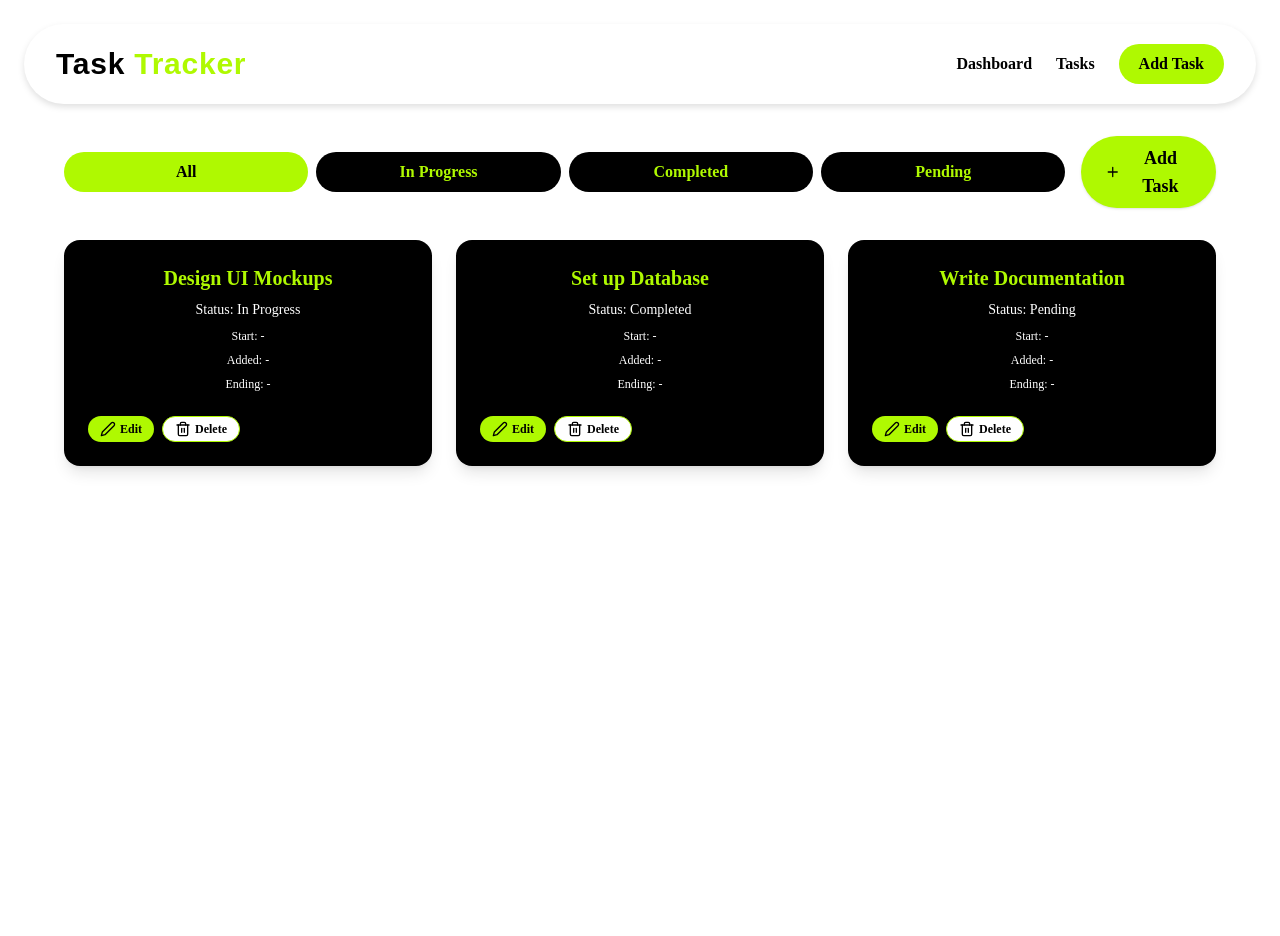
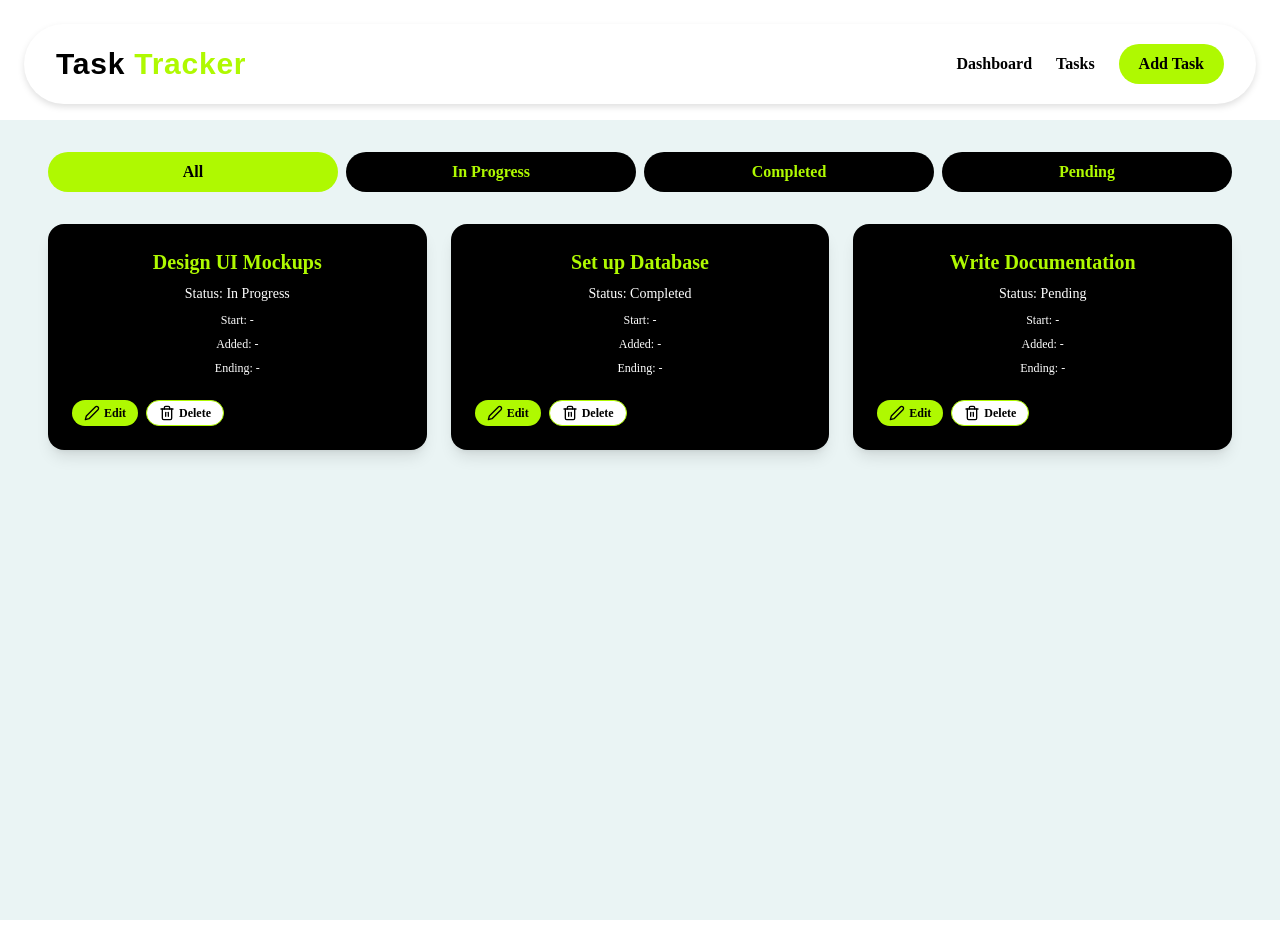
Before and after one commit to da-nn-yy/TaskTracker-App, a React (Vite) app: page / in a window 1280 px wide. Before the commit the page ends 904 px from the top, so only its background shows below. Built offline with nearby package versions, Linux system fonts and the light colour scheme; a web font is replaced by a local one.

Commit message:
Update page layouts with consistent container styling and remove Add Task button from Dashboard

```diff
--- a/src/Pages/Tasks.jsx
+++ b/src/Pages/Tasks.jsx
@@ -47,7 +47,7 @@ const Tasks = () => {
   };
 
   return (
-    <div className="min-h-screen bg-white py-4 px-2 sm:py-8 sm:px-4 md:px-16">
+    <div className="container min-h-screen bg-[#eaf4f4] py-8 px-4 sm:px-8 md:px-12 my-4">
       <AddTaskModal
         open={showModal}
         onClose={() => setShowModal(false)}
--- a/src/Pages/main/Dashboard.jsx
+++ b/src/Pages/main/Dashboard.jsx
@@ -53,7 +53,7 @@ const Dashboard = () => {
       : tasks.filter((t) => t.status === filter);
 
   return (
-    <div className="min-h-screen bg-white py-4 px-2 sm:py-8 sm:px-4 md:px-16">
+    <div className="container min-h-screen bg-[#eaf4f4] py-8 px-4 sm:px-8 md:px-12 my-4">
       <AddTaskModal
         open={showModal}
         onClose={() => setShowModal(false)}
@@ -68,12 +68,6 @@ const Dashboard = () => {
       {/* Filter Bar */}
       <div className="flex flex-col sm:flex-row sm:items-center sm:justify-between mb-8 gap-3 sm:gap-4">
         <FilterBar filter={filter} onFilterChange={setFilter} />
-        <button
-          className="w-full sm:w-auto px-6 py-2 rounded-full bg-[#aff901] text-black font-bold shadow hover:opacity-90 transition flex items-center gap-2 justify-center text-base sm:text-lg hover:scale-105 active:scale-95"
-          onClick={openAddModal}
-        >
-          <FiPlus className="text-lg" /> Add Task
-        </button>
       </div>
       {/* Task List */}
       <div className="grid gap-4 sm:gap-6 grid-cols-1 md:grid-cols-2 lg:grid-cols-3">
```
